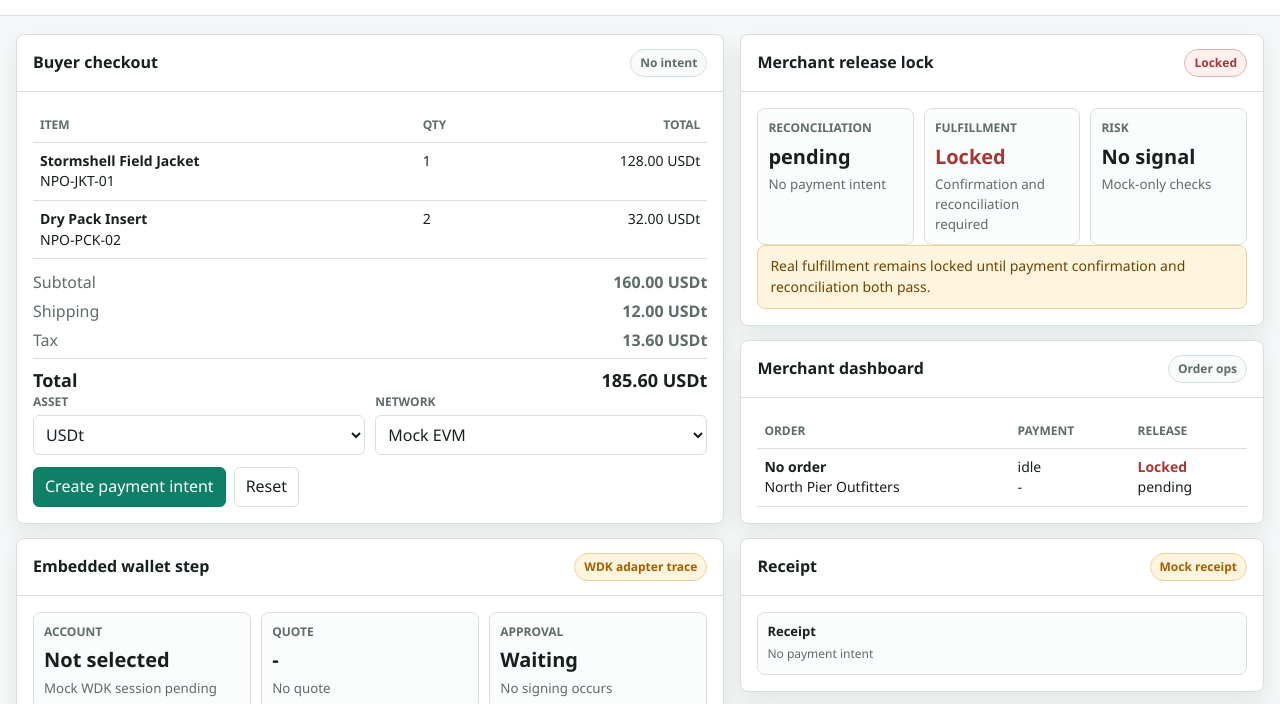
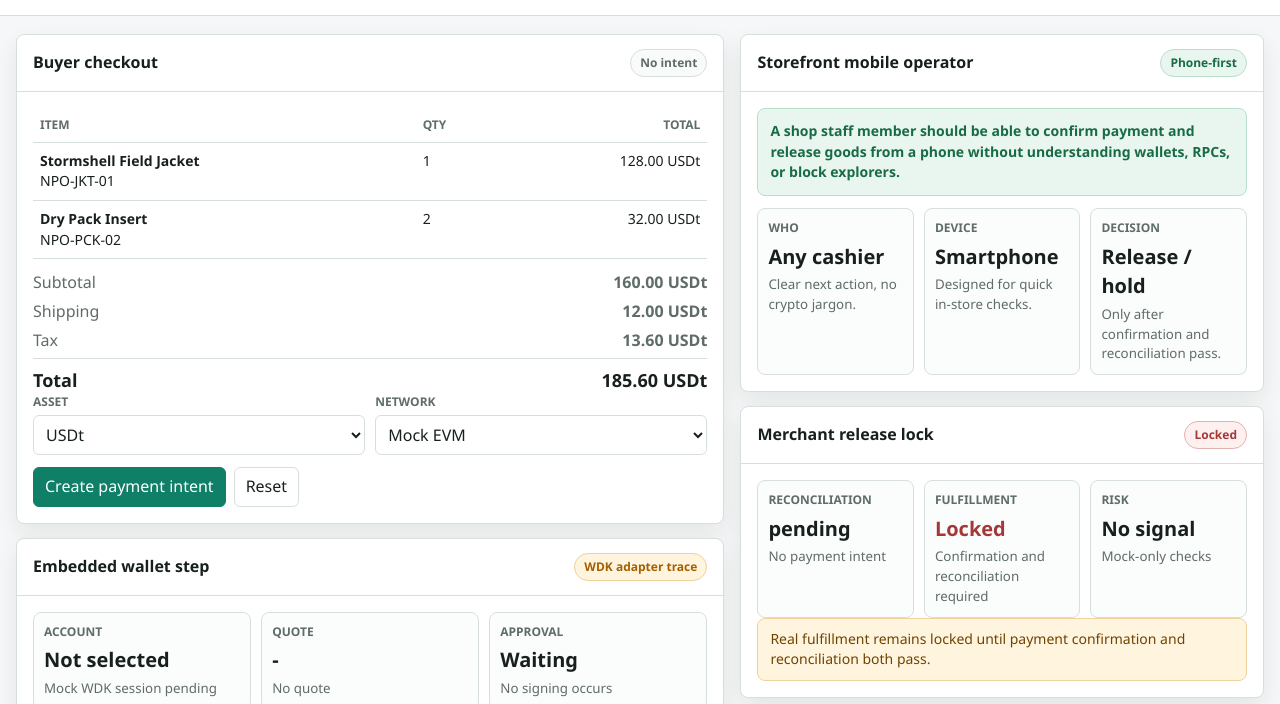
Before and after one commit to kei99-web3/wdk-merchant-checkout-ops-kit, a website: page index.html in a window 1280 px wide. Shown: the part 107-811 px from the top of the page. Drawn offline with Linux system fonts and the light colour scheme.

Commit message:
Add storefront mobile operator positioning

```diff
--- a/index.html
+++ b/index.html
@@ -12,10 +12,11 @@
       <div class="topbar-inner">
         <div class="title-block">
           <h1>WDK Merchant Checkout Ops Kit</h1>
-          <p>Mock-only reference flow for embedded wallet checkout, confirmation, reconciliation, and fulfillment release.</p>
+          <p>Mock-only reference flow for embedded wallet checkout, confirmation, reconciliation, and fulfillment release, designed so a store operator can check payment status from a phone.</p>
         </div>
         <div class="status-pills">
           <span class="pill ok">Local demo</span>
+          <span class="pill ok">Mobile operator</span>
           <span class="pill warn">Mock WDK</span>
           <span class="pill block">No wallet / no testnet / no transaction</span>
         </div>
@@ -119,6 +120,35 @@
       <section class="column">
         <article class="panel">
           <div class="panel-header">
+            <h2>Storefront mobile operator</h2>
+            <span class="pill ok">Phone-first</span>
+          </div>
+          <div class="panel-body">
+            <div class="operator-note">
+              A shop staff member should be able to confirm payment and release goods from a phone without understanding wallets, RPCs, or block explorers.
+            </div>
+            <div class="summary-grid operator-grid">
+              <div class="metric">
+                <span>Who</span>
+                <strong>Any cashier</strong>
+                <small>Clear next action, no crypto jargon.</small>
+              </div>
+              <div class="metric">
+                <span>Device</span>
+                <strong>Smartphone</strong>
+                <small>Designed for quick in-store checks.</small>
+              </div>
+              <div class="metric">
+                <span>Decision</span>
+                <strong>Release / hold</strong>
+                <small>Only after confirmation and reconciliation pass.</small>
+              </div>
+            </div>
+          </div>
+        </article>
+
+        <article class="panel">
+          <div class="panel-header">
             <h2>Merchant release lock</h2>
             <span class="pill" id="release-pill">Locked</span>
           </div>
--- a/styles.css
+++ b/styles.css
@@ -405,6 +405,21 @@ button:disabled {
   padding: 10px 12px;
   color: #704200;
   font-size: 14px;
+}
+
+.operator-note {
+  border: 1px solid #b8dfcb;
+  background: var(--ok-bg);
+  border-radius: 8px;
+  padding: 12px;
+  color: var(--ok);
+  font-size: 14px;
+  font-weight: 750;
+  margin-bottom: 12px;
+}
+
+.operator-grid .metric strong {
+  font-size: 20px;
 }
 
 .release-ready {
```
Also changed, not shown: PUBLICATION_NOTES.md (+1 -0 lines), SUBMISSION_BRIEF.md (+3 -1 lines), README.md.
